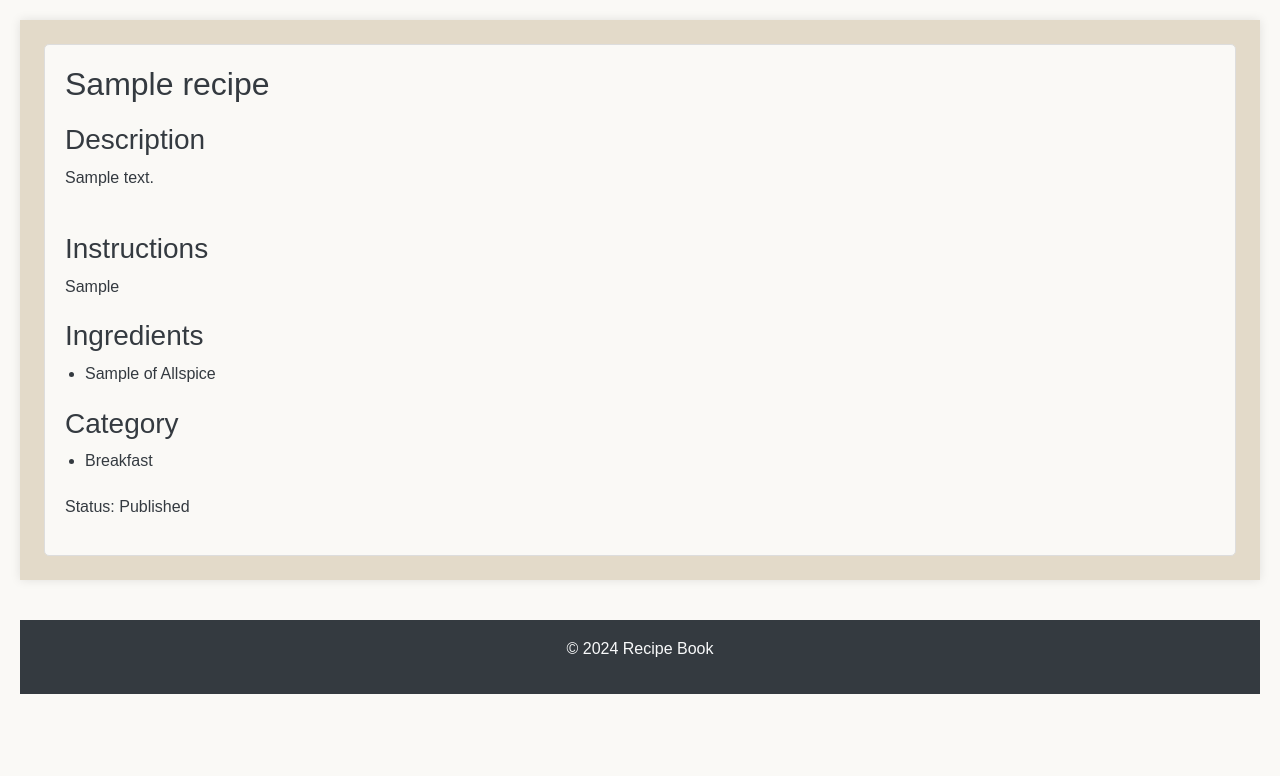
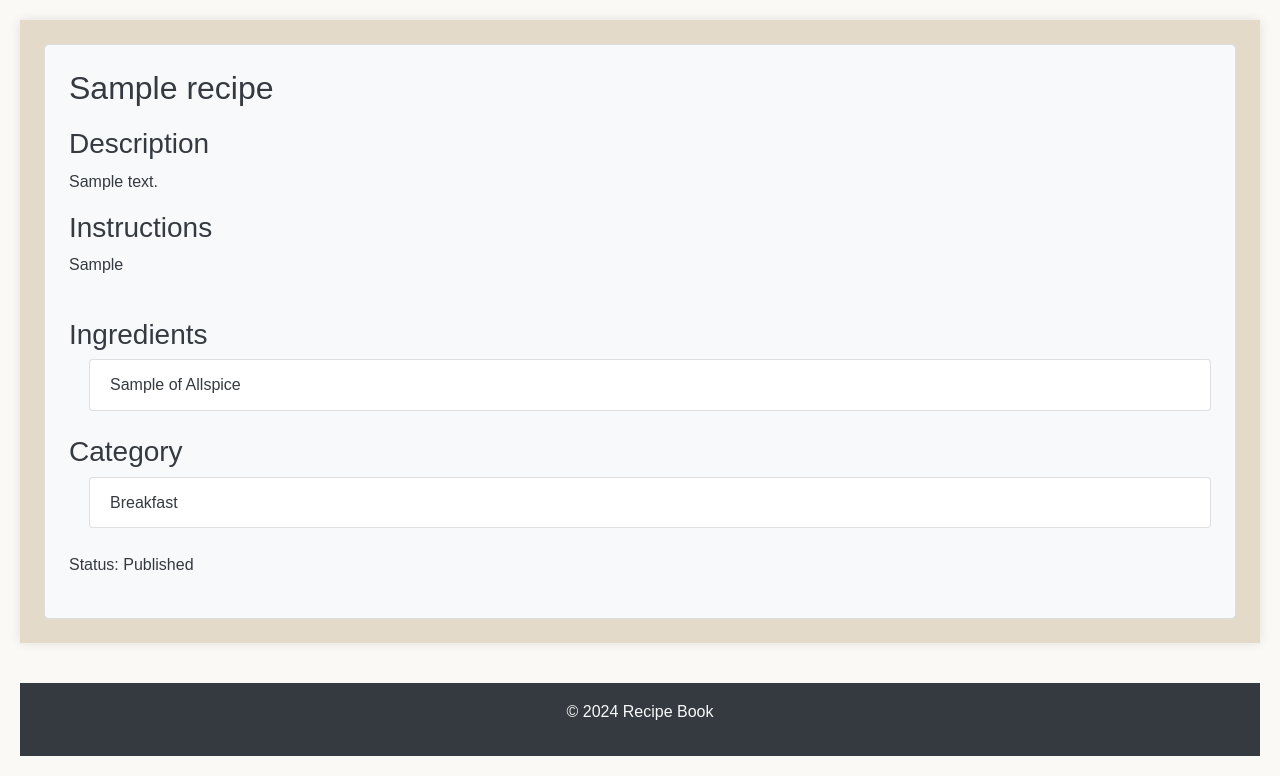
Before and after one commit to seanfreaney/fav-recipes, a Django app: page /recipe/1/ in a window 1280 px wide. Shown: the part 158-934 px from the top of the page. Before the commit the page ends 852 px from the top, so only its background shows below. Run offline with Django 4.2, Linux system fonts and the light colour scheme; data comes from the database, SQL or seed files in the repository; tables that the repository leaves empty hold one stand-in row (values such as "Sample post"); some libraries are stand-ins or nearby versions.

Commit message:
update recipe detail styling

```diff
--- a/recipes/templates/recipes/recipe_detail.html
+++ b/recipes/templates/recipes/recipe_detail.html
@@ -4,35 +4,34 @@
 {% block title %}{{ recipe.title }}{% endblock %}
 
 {% block content %}
-    <div class="recipe-detail">
+<div class="recipe-detail card bg-light p-4">
     <h2>{{ recipe.title }}</h2>
     <h3>Description</h3>
     <p>{{ recipe.description }}</p>
-        <br>
-        <div class="instructions">
+    <div class="instructions mb-4">
         <h3>Instructions</h3>
         <p>{{ recipe.instructions | safe }}</p>
     </div>
-        <div class="ingredients">
+    <div class="ingredients mb-4">
         <h3>Ingredients</h3>
-            <ul>
+        <ul class="list-group">
             {% for ingredient in recipe.recipeingredient_set.all %}
-                    <li>{{ ingredient.quantity }} of {{ ingredient.ingredient.name }}</li>
+                <li class="list-group-item">{{ ingredient.quantity }} of {{ ingredient.ingredient.name }}</li>
             {% endfor %}
         </ul>
     </div>
-        <div class="categories">
+    <div class="categories mb-4">
         <h3>Category</h3>
-            <ul>
+        <ul class="list-group">
             {% for category in recipe.categories.all %}
-                    <li>{{ category.name }}</li>
+                <li class="list-group-item">{{ category.name }}</li>
             {% endfor %}
         </ul>
     </div>
     <p>Status: {{ recipe.get_status_display }}</p>
     {% if user == recipe.user %}
-            <a href="{% url 'edit_recipe' recipe.pk %}">Edit Recipe</a>
-            <a href="{% url 'delete_recipe' recipe.pk %}">Delete Recipe</a>
+        <a href="{% url 'edit_recipe' recipe.pk %}" class="btn btn-dark">Edit Recipe</a>
+        <a href="{% url 'delete_recipe' recipe.pk %}" class="btn btn-danger">Delete Recipe</a>
     {% endif %}
 </div>
 {% endblock %}
```
Lines whose indentation alone changed are shown as unchanged.
